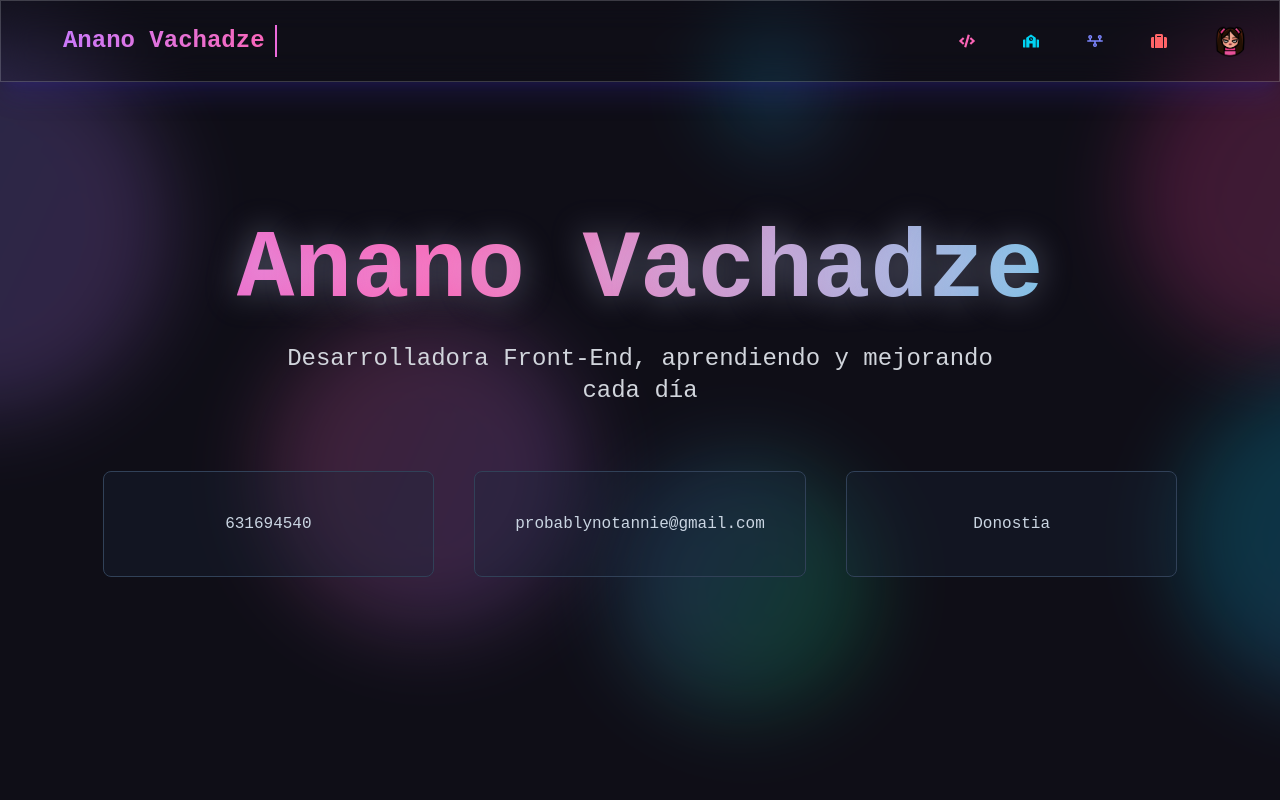
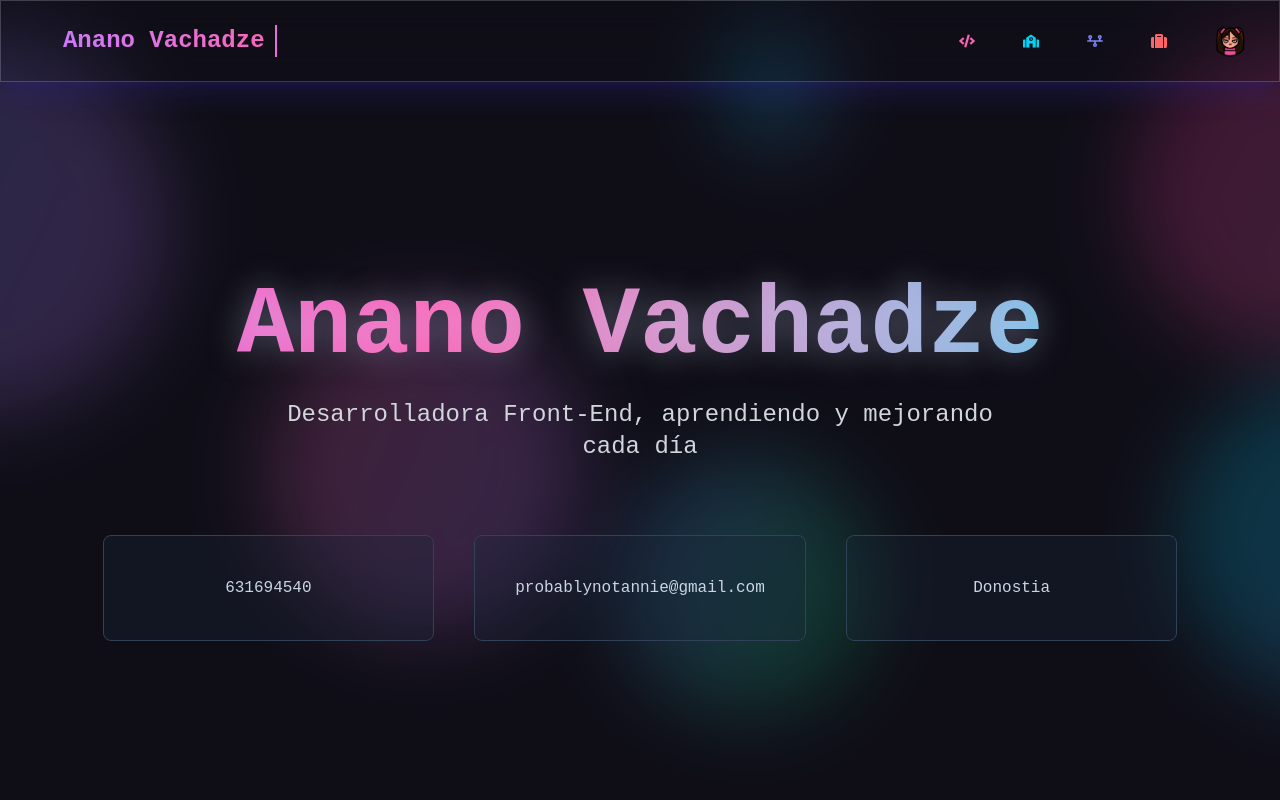
Before and after one commit to probablynotannie/probablynotannie, a React (Vite) app: page / in a window 1280 px wide. Shown: the top 800 px of the page. Built offline with nearby package versions, Linux system fonts and the light colour scheme.

Commit message:
arreglo landing

```diff
--- a/src/componentes/landing/Descripcion.jsx
+++ b/src/componentes/landing/Descripcion.jsx
@@ -56,7 +56,7 @@ function Descripcion() {
   };
 
   return (
-    <section className="min-h-screen flex flex-col items-center justify-center relative overflow-hidden">
+    <section className="min-h-screen flex flex-col items-center justify-center relative overflow-hidden pt-[15vh]">
       <div className="absolute inset-0"></div>
       <div className="max-w-7xl mx-auto px-6 relative z-10">
         <div className="text-center">
@@ -65,7 +65,7 @@ function Descripcion() {
               Anano Vachadze
             </h1>
 
-            <h2 className="typewrite text-white min-h-8">
+            <h2 className="typewrite text-white min-h-[13vh]">
               <span className="block text-xl md:text-2xl text-gray-300 max-w-3xl mx-auto mb-8 parallax-element min-h-[6rem] ">
                 {text}
               </span>
```
